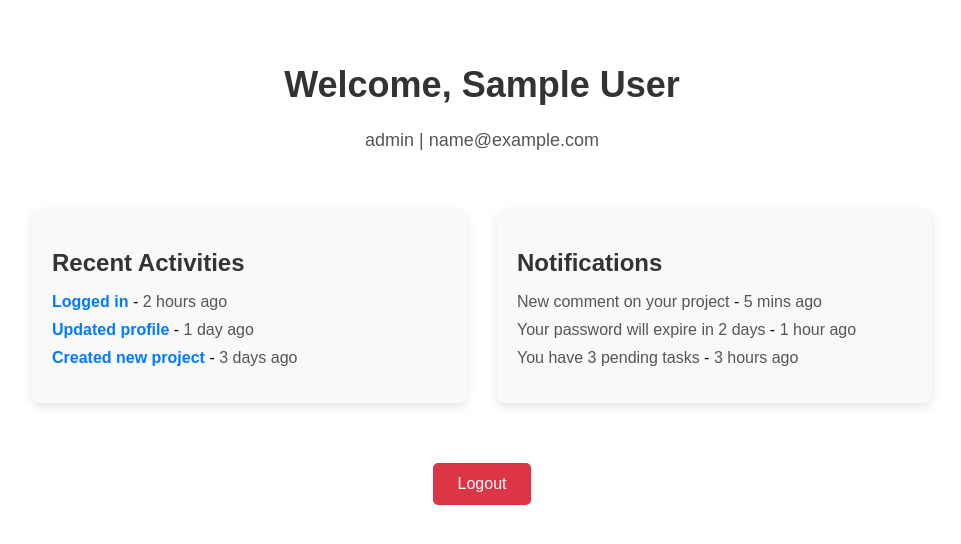
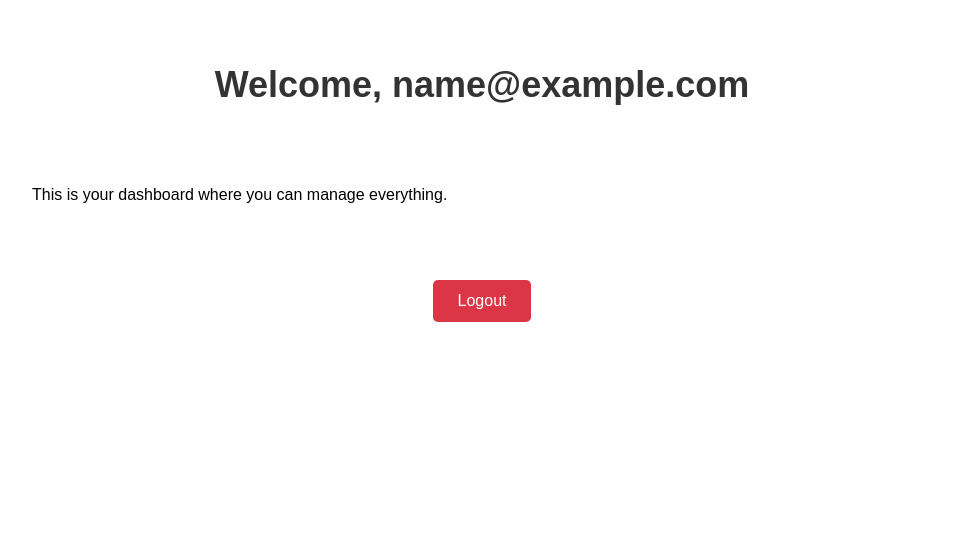
Before and after one commit to Kevv28/Task, a React (Create React App) app: page /dashboard in a window 1280 px wide. Shown: the top 544 px of the page, without its empty margins (158-1119 px from the left). Built offline with nearby package versions, Linux system fonts and the light colour scheme; sample sign-in values are in the browser's storage.

Commit message:
Update Dashboard.jsx

```diff
--- a/src/components/Dashboard.jsx
+++ b/src/components/Dashboard.jsx
@@ -6,22 +6,10 @@ const Dashboard = () => {
   const navigate = useNavigate();
   const [userData, setUserData] = useState(null);
 
-  const recentActivities = [
-    { activity: "Logged in", time: "2 hours ago" },
-    { activity: "Updated profile", time: "1 day ago" },
-    { activity: "Created new project", time: "3 days ago" },
-  ];
-
-  const notifications = [
-    { message: "New comment on your project", time: "5 mins ago" },
-    { message: "Your password will expire in 2 days", time: "1 hour ago" },
-    { message: "You have 3 pending tasks", time: "3 hours ago" },
-  ];
-
   useEffect(() => {
     const loggedInUser = localStorage.getItem('user');
     if (!loggedInUser) {
-      navigate('/login');
+      navigate('/login'); // Redirect to login if not authenticated
     } else {
       setUserData(JSON.parse(loggedInUser));
     }
@@ -29,45 +17,24 @@ const Dashboard = () => {
 
   const handleLogout = () => {
     localStorage.removeItem('user');
-    navigate('/login');
+    navigate('/'); // Redirect to home page
   };
 
   if (!userData) {
-    return null;
+    return null; // Show nothing until userData is loaded
   }
 
   return (
     <div className="dashboard-container">
       <div className="dashboard-header">
-        <h1>Welcome, {userData.name}</h1>
-        <p>{userData.role} | {userData.email}</p>
+        <h1>Welcome, {userData.fullName || userData.email}</h1>
       </div>
-
       <div className="dashboard-content">
-        <div className="dashboard-section">
-          <h2>Recent Activities</h2>
-          <ul>
-            {recentActivities.map((activity, index) => (
-              <li key={index}>
-                <strong>{activity.activity}</strong> - <span>{activity.time}</span>
-              </li>
-            ))}
-          </ul>
-        </div>
-
-        <div className="dashboard-section">
-          <h2>Notifications</h2>
-          <ul>
-            {notifications.map((notification, index) => (
-              <li key={index}>
-                <span>{notification.message}</span> - <span>{notification.time}</span>
-              </li>
-            ))}
-          </ul>
-        </div>
+        <p>This is your dashboard where you can manage everything.</p>
       </div>
-
-      <button className="logout-button" onClick={handleLogout}>Logout</button>
+      <button className="logout-button" onClick={handleLogout}>
+        Logout
+      </button>
     </div>
   );
 };
```
